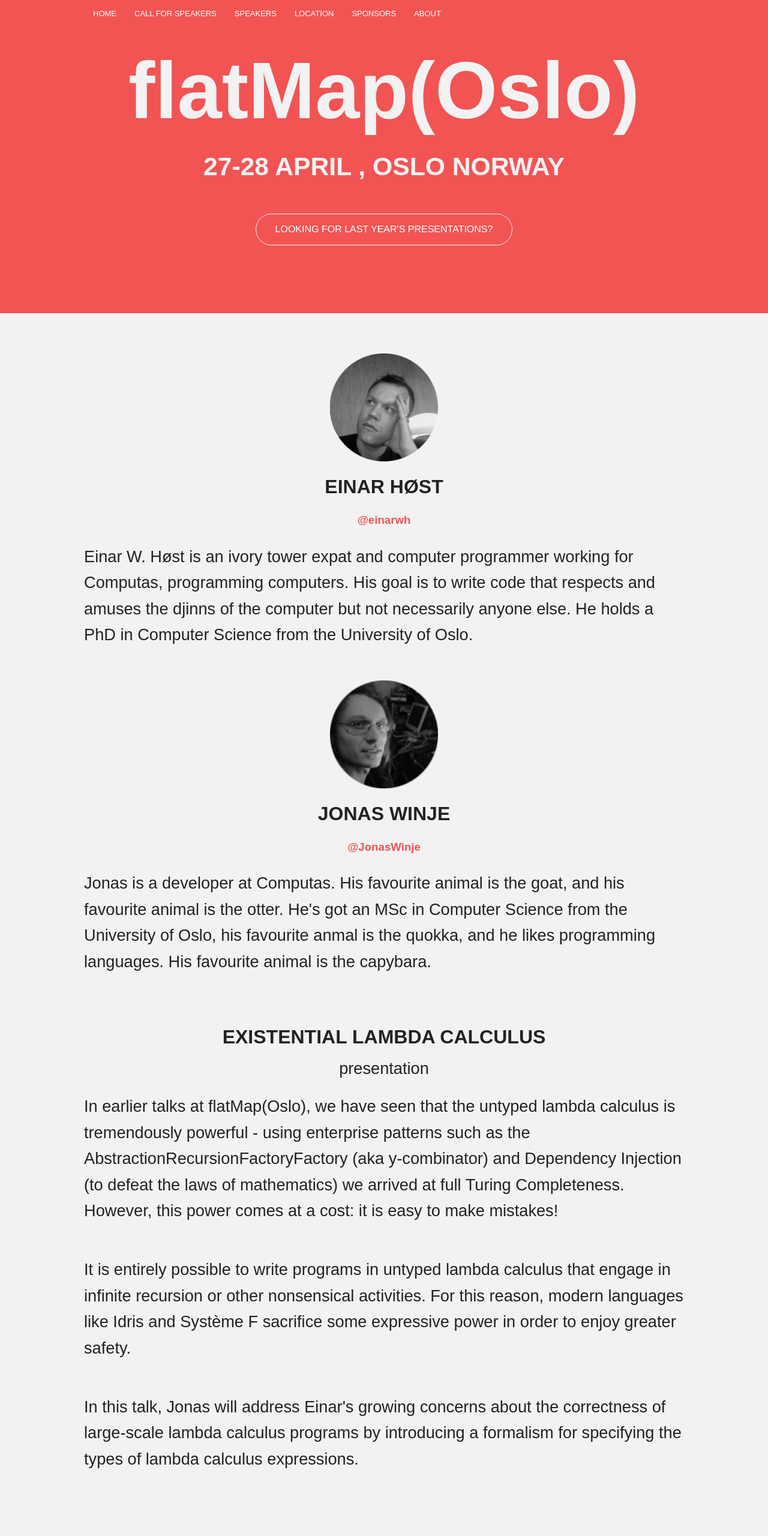
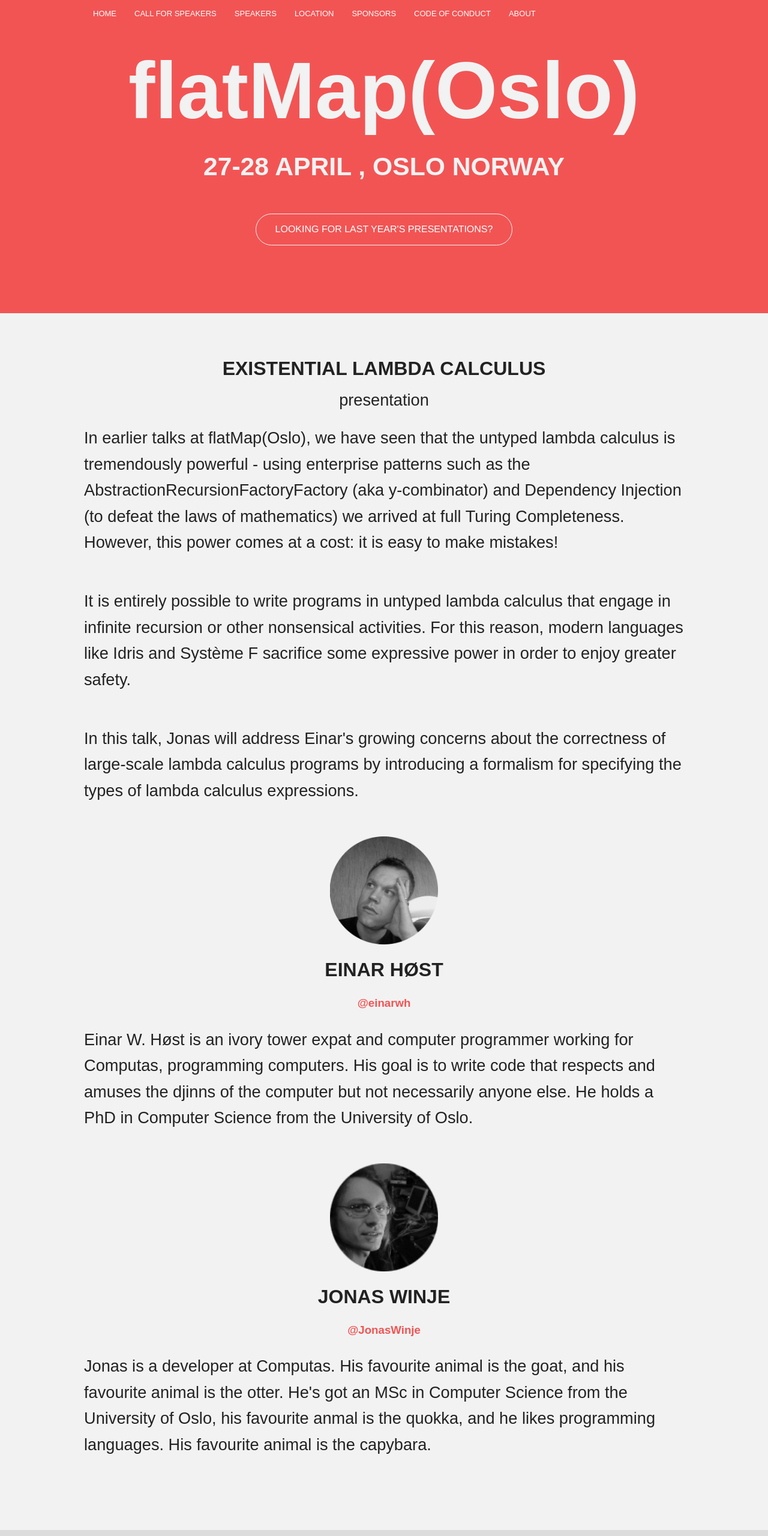
Before and after one commit to flatmaposlo/2015.flatmap.no, a website: page hostwinje.html in a window 1280 px wide. Shown: the top 2560 px of the page at 60% size. Drawn offline with Linux system fonts and the light colour scheme.

Commit message:
Adding Knowit as sponsor. Adding code of conduct as main link

```diff
--- a/hostwinje.html
+++ b/hostwinje.html
@@ -24,6 +24,7 @@
             <li><a href="speakers.html#speakers">SPEAKERS</a></li>
             <li><a href="index.html#location">LOCATION</a></li>
             <li><a href="index.html#sponsors">SPONSORS</a></li>
+            <li><a href="codeOfConduct.html">CODE OF CONDUCT</a></li>
             <li><a href="index.html#about">ABOUT</a></li>
           </ul>
         </section>
@@ -39,6 +40,26 @@
   </section>
   <section class="speakers">
       <div class="row">
+        <div class="text-center">
+          <h3>EXISTENTIAL LAMBDA CALCULUS</h3>
+          <p>presentation</p>
+        </div>
+        <p class="spaced">
+          In earlier talks at flatMap(Oslo), we have seen that the untyped lambda calculus is tremendously powerful -
+          using enterprise patterns such as the AbstractionRecursionFactoryFactory (aka y-combinator) and Dependency
+          Injection (to defeat the laws of mathematics) we arrived at full Turing Completeness. However, this power
+          comes at a cost: it is easy to make mistakes!
+        </p>
+        <p class="spaced">
+          It is entirely possible to write programs in untyped lambda calculus that engage in infinite recursion or
+          other nonsensical activities. For this reason, modern languages like Idris and Système F sacrifice some
+          expressive power in order to enjoy greater safety.
+        </p>
+        <p class="spaced">
+          In this talk, Jonas will address Einar's growing concerns about the correctness of large-scale lambda
+          calculus programs by introducing a formalism for specifying the types of lambda calculus expressions.
+        </p>
+
         <div class="text-center">
           <a name="host"></a>
           <p><img src="img/host.png" height="180" width="180"/></p>
@@ -61,27 +82,6 @@
           He's got an MSc in Computer Science from the University of Oslo, his favourite anmal is the quokka, and he
           likes programming languages. His favourite animal is the capybara.
         </p>
-        <br/>
-        <div class="text-center">
-          <h3>EXISTENTIAL LAMBDA CALCULUS</h3>
-          <p>presentation</p>
-        </div>
-        <p class="spaced">
-          In earlier talks at flatMap(Oslo), we have seen that the untyped lambda calculus is tremendously powerful -
-          using enterprise patterns such as the AbstractionRecursionFactoryFactory (aka y-combinator) and Dependency
-          Injection (to defeat the laws of mathematics) we arrived at full Turing Completeness. However, this power
-          comes at a cost: it is easy to make mistakes!
-        </p>
-        <p class="spaced">
-          It is entirely possible to write programs in untyped lambda calculus that engage in infinite recursion or
-          other nonsensical activities. For this reason, modern languages like Idris and Système F sacrifice some
-          expressive power in order to enjoy greater safety.
-        </p>
-        <p class="spaced">
-          In this talk, Jonas will address Einar's growing concerns about the correctness of large-scale lambda
-          calculus programs by introducing a formalism for specifying the types of lambda calculus expressions.
-        </p>
-
     </div>
   </section>
   <section class="sponsors">
--- a/scss/app.scss
+++ b/scss/app.scss
@@ -212,6 +212,12 @@ p {
   }
 }
 
+.large-block-grid-3 {
+  li.fakespace {
+    width: 16.5%;
+  }
+}
+
 
 @import "settings";
 //@import "foundation";
```
Also changed, not shown: codeOfConduct.html (+1 -0 lines), index.html (+3 -1 lines), speakers.html (+1 -0 lines), img/knowit.png (added), stylesheets/app.css.
